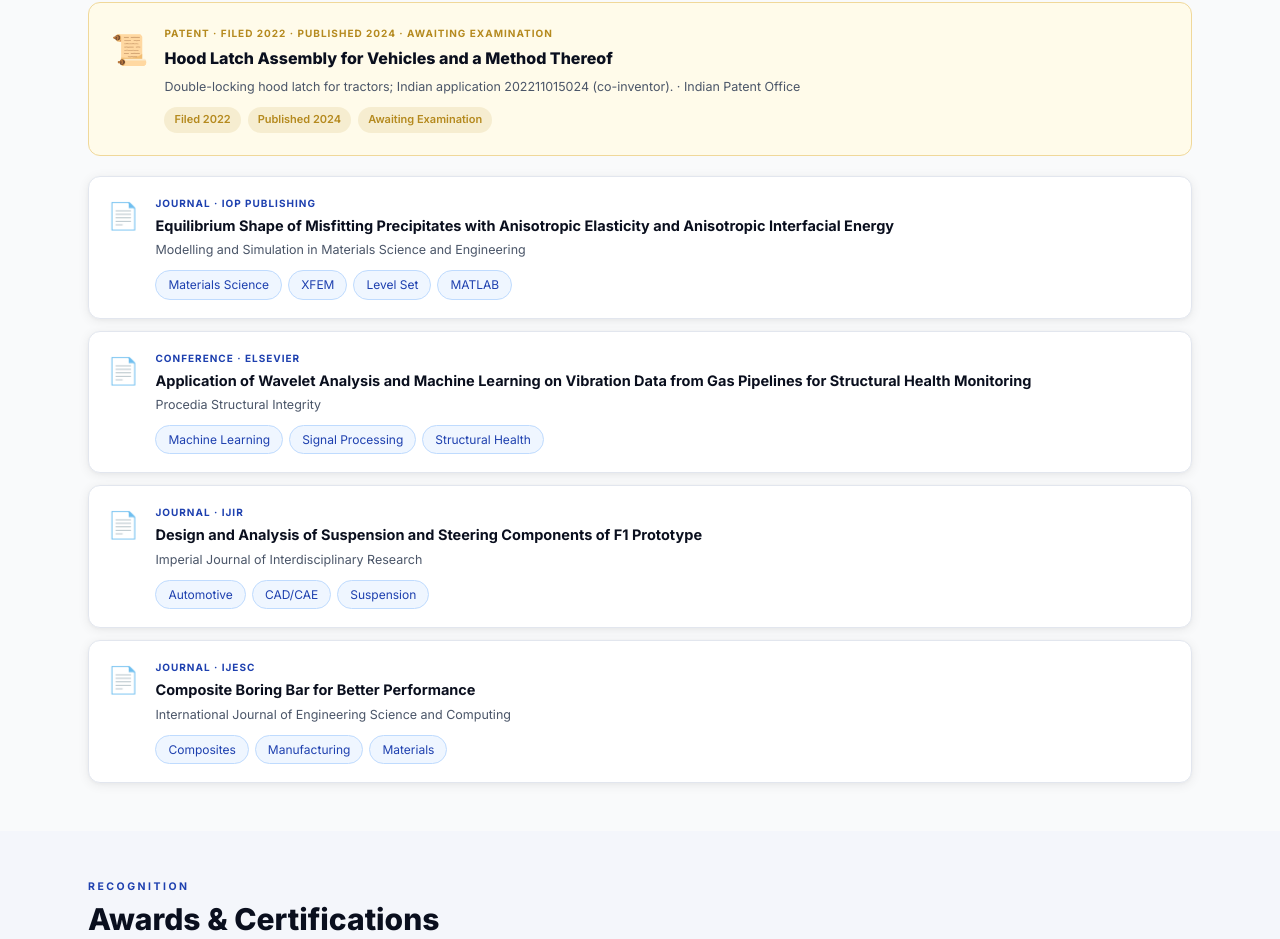
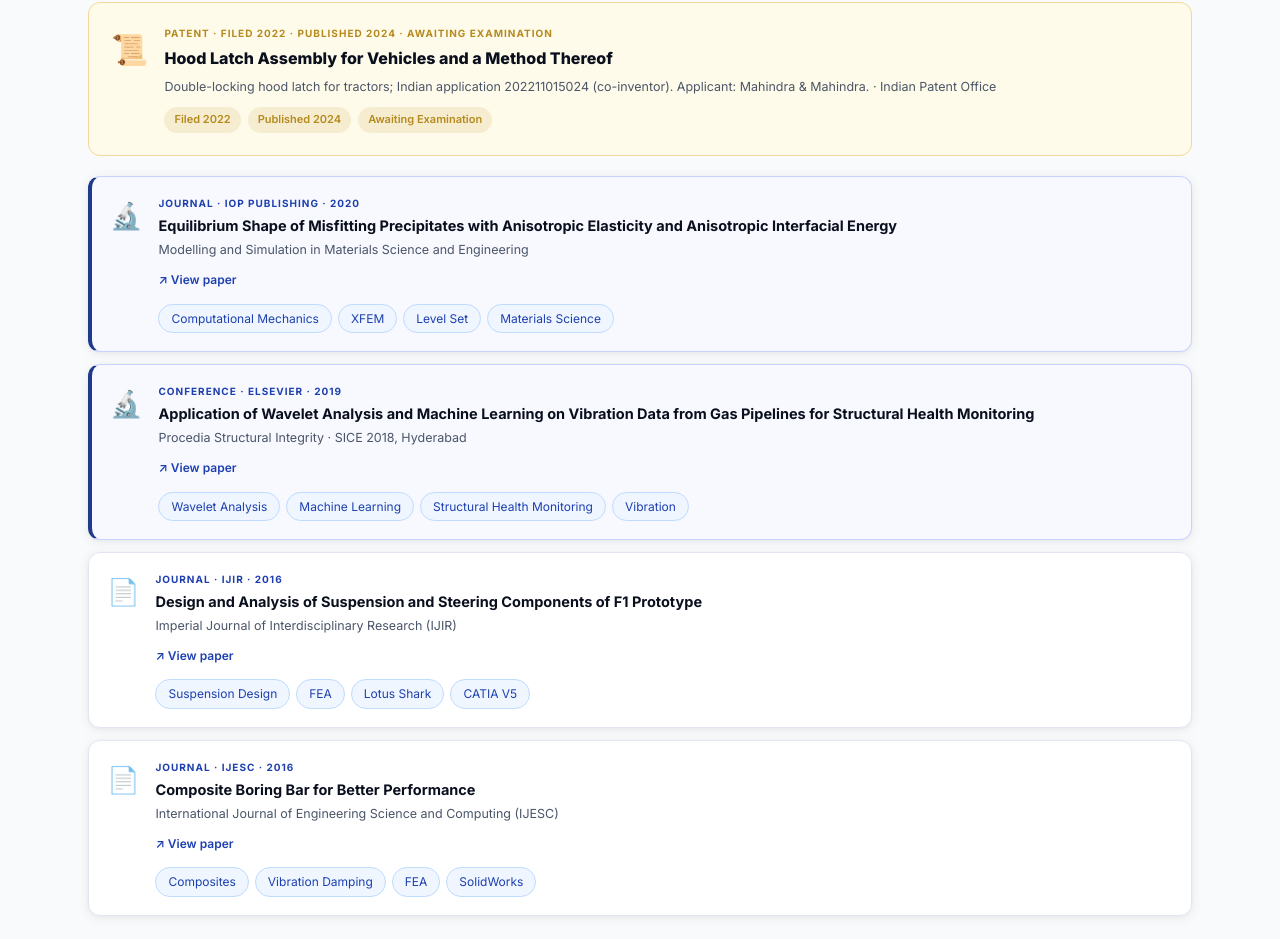
Before and after one commit to tusharjiitk-dotcom/portfolio, a plain HTML site: page index.html in a window 1280 px wide. Shown: the part 4127-5066 px from the top of the page. Drawn offline with Linux system fonts and the light colour scheme.

Commit message:
Research: sync content from Sheet, distinguish M.Tech papers visually
- Update all publication data: year, DOI links, full venue names, tags
- Patent: add applicant (Mahindra & Mahindra) and Drive link
- M.Tech papers (pub1 2020 IOP, pub2 2019 Elsevier): navy left border +
  blue tint bg + microscope icon + clickable DOI link
- B.Tech papers (pub3, pub4): plain card, PDF link only

Co-Authored-By: Claude Sonnet 4.6 <noreply@anthropic.com>

```diff
--- a/css/style.css
+++ b/css/style.css
@@ -1525,11 +1525,17 @@ ul { list-style: none; }
   box-shadow: var(--sh);
 }
 .pub-item:hover { box-shadow: var(--sh-md); border-color: var(--accent-bd); transform: translateY(-1px); }
+.pub-item--featured {
+  border-color: #c7d2fe; border-left: 4px solid #1e3a8a; background: #f8f9ff;
+}
+.pub-item--featured:hover { border-color: #93a8f4; }
 .pub-icon   { font-size: 26px; flex-shrink: 0; }
 .pub-type   { font-size: 10px; font-weight: 700; text-transform: uppercase; letter-spacing: 1px; color: var(--accent); margin-bottom: 5px; }
 .pub-title  { font-size: 14.5px; font-weight: 700; margin-bottom: 5px; color: var(--text); line-height: 1.35; }
-.pub-venue  { font-size: 12.5px; color: var(--text-mid); }
-.pub-tags   { display: flex; gap: 6px; flex-wrap: wrap; margin-top: 10px; }
+.pub-venue  { font-size: 12.5px; color: var(--text-mid); margin-bottom: 6px; }
+.pub-doi    { display: inline-block; font-size: 12px; font-weight: 600; color: var(--accent); text-decoration: none; margin-bottom: 8px; }
+.pub-doi:hover { text-decoration: underline; }
+.pub-tags   { display: flex; gap: 6px; flex-wrap: wrap; margin-top: 6px; }
 
 /* ─────────────────────────────────────────
    15. MORE SECTION — Tabs
--- a/js/data.js
+++ b/js/data.js
@@ -1329,46 +1329,59 @@ const DATA = {
   ───────────────────────────────────────── */
   research: {
     patent: {
-      id:     'patent-hood',
-      title:  'Hood Latch Assembly for Vehicles and a Method Thereof',
-      body:   'Double-locking hood latch for tractors; Indian application 202211015024 (co-inventor).',
-      filed:  '2022',
-      pub:    '2024',
-      status: 'Awaiting Examination',
-      office: 'Indian Patent Office',
+      id:        'patent-hood',
+      title:     'Hood Latch Assembly for Vehicles and a Method Thereof',
+      body:      'Double-locking hood latch for tractors; Indian application 202211015024 (co-inventor). Applicant: Mahindra &amp; Mahindra.',
+      filed:     '2022',
+      pub:       '2024',
+      status:    'Awaiting Examination',
+      office:    'Indian Patent Office',
+      link:      'https://drive.google.com/file/d/1G1Gi6Muw5GU1iHYXD21rxgQ-Nb1NOlWf/view',
     },
     publications: [
       {
-        id:     'pub1',
-        type:   'Journal',
-        title:  'Equilibrium Shape of Misfitting Precipitates with Anisotropic Elasticity and Anisotropic Interfacial Energy',
-        venue:  'Modelling and Simulation in Materials Science and Engineering',
-        pub:    'IOP Publishing',
-        tags:   ['Materials Science', 'XFEM', 'Level Set', 'MATLAB'],
+        id:       'pub1',
+        featured: true,
+        type:     'Journal',
+        title:    'Equilibrium Shape of Misfitting Precipitates with Anisotropic Elasticity and Anisotropic Interfacial Energy',
+        venue:    'Modelling and Simulation in Materials Science and Engineering',
+        pub:      'IOP Publishing',
+        year:     '2020',
+        doi:      'https://doi.org/10.1088/1361-651X/abae12',
+        tags:     ['Computational Mechanics', 'XFEM', 'Level Set', 'Materials Science'],
       },
       {
-        id:     'pub2',
-        type:   'Conference',
-        title:  'Application of Wavelet Analysis and Machine Learning on Vibration Data from Gas Pipelines for Structural Health Monitoring',
-        venue:  'Procedia Structural Integrity',
-        pub:    'Elsevier',
-        tags:   ['Machine Learning', 'Signal Processing', 'Structural Health'],
+        id:       'pub2',
+        featured: true,
+        type:     'Conference',
+        title:    'Application of Wavelet Analysis and Machine Learning on Vibration Data from Gas Pipelines for Structural Health Monitoring',
+        venue:    'Procedia Structural Integrity · SICE 2018, Hyderabad',
+        pub:      'Elsevier',
+        year:     '2019',
+        doi:      'https://doi.org/10.1016/j.prostr.2019.05.089',
+        tags:     ['Wavelet Analysis', 'Machine Learning', 'Structural Health Monitoring', 'Vibration'],
       },
       {
-        id:     'pub3',
-        type:   'Journal',
-        title:  'Design and Analysis of Suspension and Steering Components of F1 Prototype',
-        venue:  'Imperial Journal of Interdisciplinary Research',
-        pub:    'IJIR',
-        tags:   ['Automotive', 'CAD/CAE', 'Suspension'],
+        id:       'pub3',
+        featured: false,
+        type:     'Journal',
+        title:    'Design and Analysis of Suspension and Steering Components of F1 Prototype',
+        venue:    'Imperial Journal of Interdisciplinary Research (IJIR)',
+        pub:      'IJIR',
+        year:     '2016',
+        doi:      'https://drive.google.com/file/d/0B5u_OTPvyacbdnBQbUVMeXdvYTA/view?resourcekey=0-963OvVhihnYyhPwzfFjJRw',
+        tags:     ['Suspension Design', 'FEA', 'Lotus Shark', 'CATIA V5'],
       },
       {
-        id:     'pub4',
-        type:   'Journal',
-        title:  'Composite Boring Bar for Better Performance',
-        venue:  'International Journal of Engineering Science and Computing',
-        pub:    'IJESC',
-        tags:   ['Composites', 'Manufacturing', 'Materials'],
+        id:       'pub4',
+        featured: false,
+        type:     'Journal',
+        title:    'Composite Boring Bar for Better Performance',
+        venue:    'International Journal of Engineering Science and Computing (IJESC)',
+        pub:      'IJESC',
+        year:     '2016',
+        doi:      'https://drive.google.com/file/d/0B5u_OTPvyacbajFkZG9iaUtBa1E/view?resourcekey=0-9DR_QHf8I6N0o-O63sJepA',
+        tags:     ['Composites', 'Vibration Damping', 'FEA', 'SolidWorks'],
       },
     ],
   },
--- a/js/main.js
+++ b/js/main.js
@@ -775,12 +775,13 @@ function renderResearch() {
 
   const pubsHTML = `<div class="pub-list">
     ${r.publications.map(p => `
-      <div class="pub-item fade-in" onclick="openPanel('pub-${p.id}')">
-        <div class="pub-icon">📄</div>
-        <div>
-          <div class="pub-type">${p.type} · ${p.pub}</div>
+      <div class="pub-item${p.featured ? ' pub-item--featured' : ''} fade-in">
+        <div class="pub-icon">${p.featured ? '🔬' : '📄'}</div>
+        <div style="flex:1;min-width:0;">
+          <div class="pub-type">${p.type} · ${p.pub} · ${p.year}</div>
           <div class="pub-title">${p.title}</div>
           <div class="pub-venue">${p.venue}</div>
+          ${p.doi ? `<a class="pub-doi" href="${p.doi}" target="_blank" rel="noopener" onclick="event.stopPropagation()">↗ View paper</a>` : ''}
           <div class="pub-tags">${p.tags.map(t => `<span class="chip chip-blue">${t}</span>`).join('')}</div>
         </div>
       </div>`).join('')}
```
